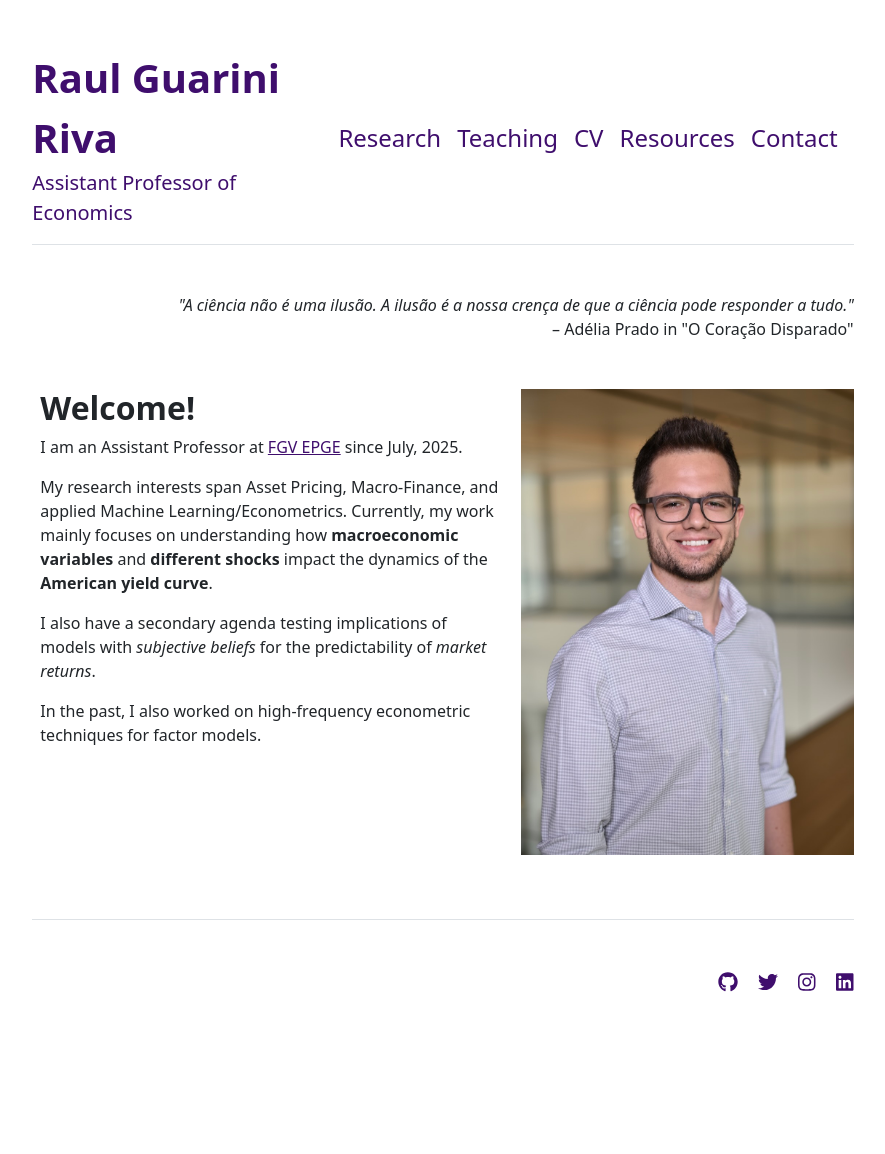
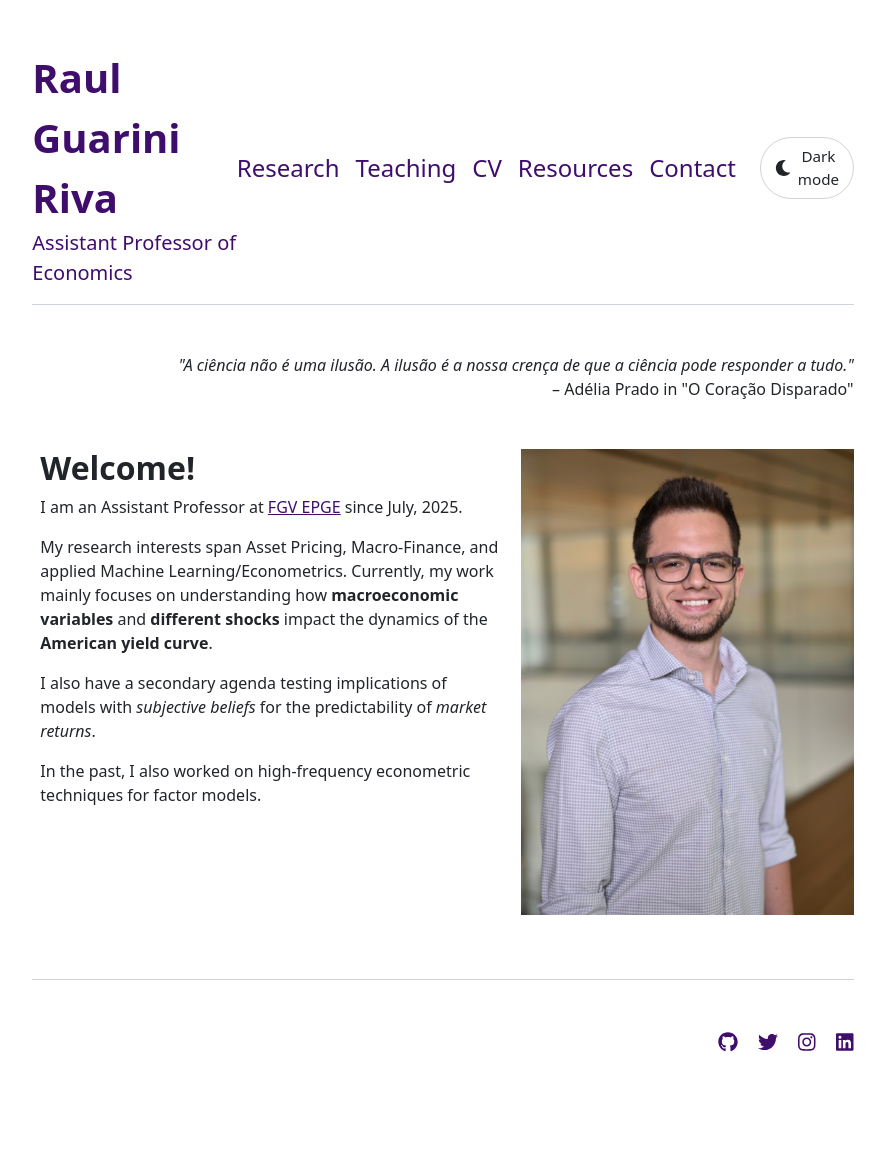
Before and after one commit to rgriva/rgriva.github.io, a Jekyll site: the page built from index.md, in a window 1280 px wide. Shown: the whole page, without its empty margins (197-1082 px from the left). Built offline with Jekyll 4.4.1, drawn with Linux system fonts in a browser that asks for light colours; before the commit the page ends 1094 px from its top, so only the background shows below that.

Commit message:
Add dark mode with persistent header toggle

```diff
--- a/_includes/head.html
+++ b/_includes/head.html
@@ -13,10 +13,34 @@
 {% endif %}
 
   <meta name="viewport" content="width=device-width, initial-scale=1">
+  <meta name="color-scheme" content="light dark">
   <meta charset="utf-8">
   <title>{{ page.title }} | {{ site.title }}</title>
+  <script>
+    (function () {
+      var storageKey = 'rgriva-theme';
+      var theme = 'light';
+
+      try {
+        var storedTheme = localStorage.getItem(storageKey);
+        if (storedTheme === 'light' || storedTheme === 'dark') {
+          theme = storedTheme;
+        } else if (window.matchMedia && window.matchMedia('(prefers-color-scheme: dark)').matches) {
+          theme = 'dark';
+        }
+      } catch (error) {
+        if (window.matchMedia && window.matchMedia('(prefers-color-scheme: dark)').matches) {
+          theme = 'dark';
+        }
+      }
+
+      document.documentElement.dataset.theme = theme;
+      document.documentElement.style.colorScheme = theme;
+    })();
+  </script>
   <link rel="stylesheet" href="{{ site.github.url }}/assets/libs/bootstrap/bootstrap.min.css">
   <script defer src="{{ site.github.url }}/assets/libs/fontawesome/all.min.js"></script>
+  <script defer src="{{ site.github.url }}/assets/js/theme-toggle.js"></script>
   <link rel="stylesheet" href="{{ site.github.url }}/assets/css/main.css">
   <link rel="apple-touch-icon" sizes="152x152" href="{{ site.github.url }}/assets/apple-icon-152x152.png">
   <link rel="shortcut icon" href="{{ site.github.url }}/assets/favicon.ico">
--- a/_includes/header.html
+++ b/_includes/header.html
@@ -7,9 +7,15 @@
       <span>{{ site.description }}</span>
     </a>
   </div>
-  <nav class="d-inline-flex mt-2 mt-md-0 ms-md-auto">
-    {% for item in site.data.settings.menu %}
-      <a class="me-3 py-2 text-decoration-none" href="{{ site.github.url }}{{ item.url }}">{{ item.name }}</a>
-    {% endfor %}
-  </nav>
+  <div class="header-controls d-flex flex-column flex-md-row align-items-center mt-2 mt-md-0 ms-md-auto">
+    <nav class="d-inline-flex">
+      {% for item in site.data.settings.menu %}
+        <a class="me-3 py-2 text-decoration-none" href="{{ site.github.url }}{{ item.url }}">{{ item.name }}</a>
+      {% endfor %}
+    </nav>
+    <button id="theme-toggle" type="button" class="theme-toggle-btn ms-md-2" aria-pressed="false" aria-label="Switch to dark mode">
+      <i class="fas fa-moon theme-toggle-icon" aria-hidden="true"></i>
+      <span class="theme-toggle-label">Dark mode</span>
+    </button>
+  </div>
 </header>
--- a/assets/css/main.css
+++ b/assets/css/main.css
@@ -1,16 +1,61 @@
 /* @import "main"; */
 
-/* Site-wide link color */
+/* Theme tokens */
+:root {
+  --site-bg: #ffffff;
+  --site-text: #212529;
+  --site-muted: #5f6975;
+  --site-link: #350165f2;
+  --site-link-hover: #4a1b79;
+  --site-border: #ced4da;
+  --site-toggle-bg: #ffffff;
+  --site-toggle-hover: #f1f3f5;
+  --site-focus: #8d5be3;
+}
+
+html[data-theme="dark"] {
+  --site-bg: #161a21;
+  --site-text: #e9edf2;
+  --site-muted: #a6b0bc;
+  --site-link: #c9abff;
+  --site-link-hover: #dec9ff;
+  --site-border: #3a4450;
+  --site-toggle-bg: #202833;
+  --site-toggle-hover: #2a3442;
+  --site-focus: #c9abff;
+}
+
+html,
+body {
+  background-color: var(--site-bg);
+  color: var(--site-text);
+}
+
+/* Site-wide links */
 a {
-  color: #350165f2;
+  color: var(--site-link);
 }
 
 a:visited {
-  color: #350165f2;
+  color: var(--site-link);
 }
 
 a:hover {
-  color: #350165f2;
+  color: var(--site-link-hover);
+}
+
+a:focus-visible {
+  outline: 2px solid var(--site-focus);
+  outline-offset: 2px;
+}
+
+.border-top,
+.border-bottom {
+  border-color: var(--site-border) !important;
+}
+
+.text-muted {
+  color: var(--site-muted) !important;
 }
 
 /* Header typography */
@@ -22,6 +67,38 @@ header nav a {
   font-size: 1.5rem;
 }
 
+.theme-toggle-btn {
+  display: inline-flex;
+  align-items: center;
+  gap: 0.45rem;
+  min-height: 2.5rem;
+  padding: 0.45rem 0.85rem;
+  border: 1px solid var(--site-border);
+  border-radius: 999px;
+  background-color: var(--site-toggle-bg);
+  color: var(--site-text);
+  cursor: pointer;
+}
+
+.theme-toggle-btn:hover {
+  background-color: var(--site-toggle-hover);
+}
+
+.theme-toggle-btn:focus-visible {
+  outline: 2px solid var(--site-focus);
+  outline-offset: 2px;
+}
+
+.theme-toggle-icon {
+  width: 1.05rem;
+  text-align: center;
+}
+
+.theme-toggle-label {
+  font-size: 0.95rem;
+  font-weight: 500;
+}
+
 /* Mobile header nav: prevent clipping by allowing wraps */
 @media (max-width: 767.98px) {
   header > div {
@@ -30,6 +107,10 @@ header nav a {
 
   header > div > a {
     justify-content: center;
+  }
+
+  header .header-controls {
+    width: 100%;
   }
 
   header nav.d-inline-flex {
@@ -46,4 +127,8 @@ header nav a {
     padding-bottom: 0.25rem !important;
     font-size: 1.125rem;
   }
+
+  header .theme-toggle-btn {
+    margin-top: 0.5rem;
+  }
 }
--- /dev/null
+++ b/assets/js/theme-toggle.js
@@ -0,0 +1,97 @@
+(function () {
+  var storageKey = "rgriva-theme";
+  var root = document.documentElement;
+  var mediaQuery = window.matchMedia
+    ? window.matchMedia("(prefers-color-scheme: dark)")
+    : null;
+
+  function getSystemTheme() {
+    return mediaQuery && mediaQuery.matches ? "dark" : "light";
+  }
+
+  function getStoredTheme() {
+    try {
+      var storedTheme = localStorage.getItem(storageKey);
+      return storedTheme === "light" || storedTheme === "dark"
+        ? storedTheme
+        : null;
+    } catch (error) {
+      return null;
+    }
+  }
+
+  function setStoredTheme(theme) {
+    try {
+      localStorage.setItem(storageKey, theme);
+    } catch (error) {
+      /* Ignore persistence failures in restricted contexts. */
+    }
+  }
+
+  function updateToggle(theme) {
+    var toggle = document.getElementById("theme-toggle");
+    if (!toggle) {
+      return;
+    }
+
+    var isDark = theme === "dark";
+    var icon = toggle.querySelector(".theme-toggle-icon");
+    var label = toggle.querySelector(".theme-toggle-label");
+
+    toggle.setAttribute("aria-pressed", String(isDark));
+    toggle.setAttribute(
+      "aria-label",
+      isDark ? "Switch to light mode" : "Switch to dark mode"
+    );
+
+    if (icon) {
+      icon.className =
+        "fas " + (isDark ? "fa-sun" : "fa-moon") + " theme-toggle-icon";
+    }
+
+    if (label) {
+      label.textContent = isDark ? "Light mode" : "Dark mode";
+    }
+  }
+
+  function applyTheme(theme) {
+    root.dataset.theme = theme;
+    root.style.colorScheme = theme;
+    updateToggle(theme);
+  }
+
+  var storedTheme = getStoredTheme();
+  var hasExplicitPreference = storedTheme !== null;
+  var initialTheme =
+    root.dataset.theme === "light" || root.dataset.theme === "dark"
+      ? root.dataset.theme
+      : hasExplicitPreference
+        ? storedTheme
+        : getSystemTheme();
+
+  applyTheme(initialTheme);
+
+  var toggle = document.getElementById("theme-toggle");
+  if (toggle) {
+    toggle.addEventListener("click", function () {
+      var nextTheme = root.dataset.theme === "dark" ? "light" : "dark";
+      hasExplicitPreference = true;
+      setStoredTheme(nextTheme);
+      applyTheme(nextTheme);
+    });
+  }
+
+  if (mediaQuery) {
+    var handleSystemThemeChange = function (event) {
+      if (!hasExplicitPreference) {
+        applyTheme(event.matches ? "dark" : "light");
+      }
+    };
+
+    if (typeof mediaQuery.addEventListener === "function") {
+      mediaQuery.addEventListener("change", handleSystemThemeChange);
+    } else if (typeof mediaQuery.addListener === "function") {
+      mediaQuery.addListener(handleSystemThemeChange);
+    }
+  }
+})();
```
